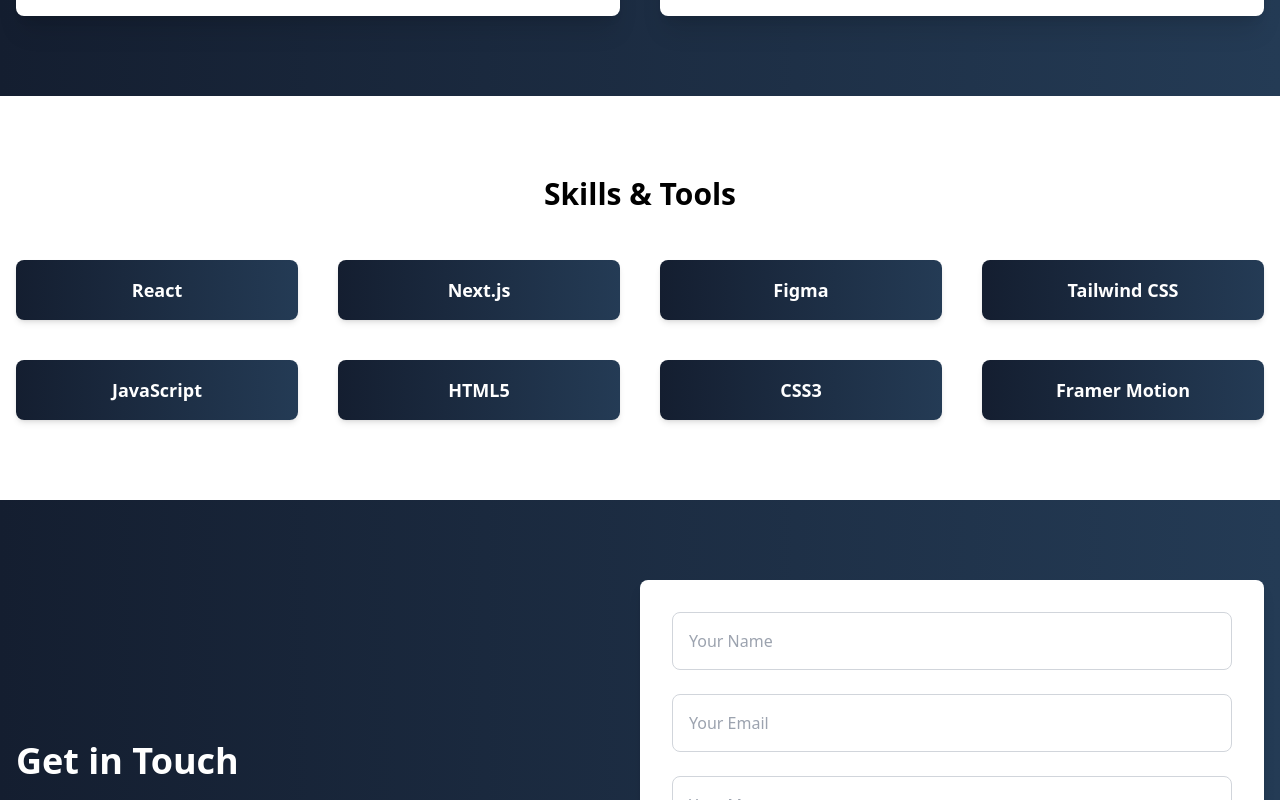
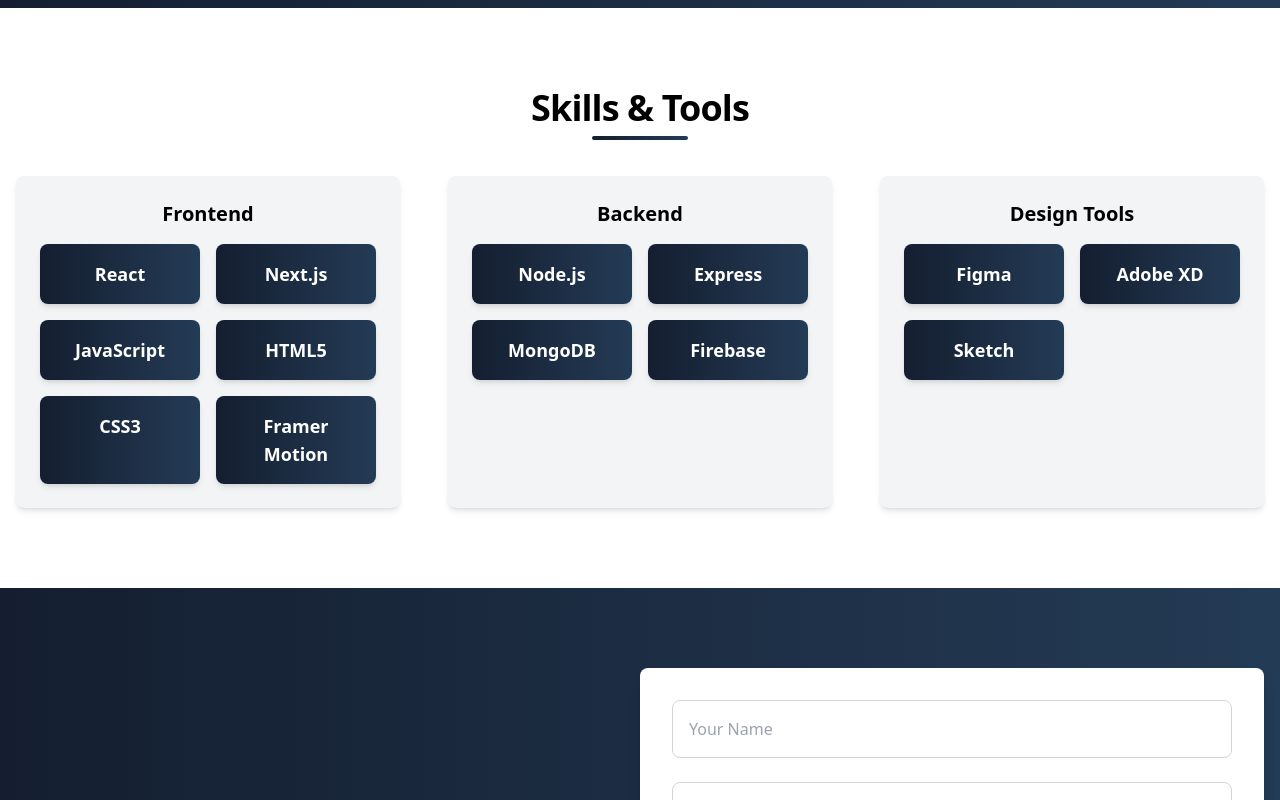
Before and after one commit to Malith212/my-portfolio, a React (Create React App) app: page / in a window 1280 px wide. Shown: the part 1440-2240 px from the top of the page. Built offline with nearby package versions, Linux system fonts and the light colour scheme.

Commit message:
styles chnaged

```diff
--- a/src/components/ContactForm.jsx
+++ b/src/components/ContactForm.jsx
@@ -44,8 +44,8 @@
 
           {/* Left side text */}
           <div className="lg:w-1/2 mb-8 lg:mb-0 text-center lg:text-left">
-            <h2 className="text-3xl md:text-4xl font-extrabold text-white">Get in Touch</h2>
-            <p className="text-lg text-white font-normal mt-4">
+            <h2 className="text-3xl md:text-4xl font-extrabold text-white">Get in Touch!</h2>
+            <p className="text-lg text-white font-extralight mt-4">
               We’d love to hear from you! <br></br>Send us a message using the form, or
               email us.
             </p>
--- a/src/components/Hero.jsx
+++ b/src/components/Hero.jsx
@@ -70,7 +70,7 @@
           <motion.a
             href={cv}
             download="Malith_Weerarathne_CV.pdf"
-            className="bg-transparent border-2 border[#2D3436] text-[#2D3436] py-2 px-6 rounded text-sm sm:text-base hover:bg-[#2D3436] hover:text-white transition-colors duration-300"
+            className="bg-transparent border-2 border[#2D3436] text-[#2D3436] py-2 px-6 rounded text-sm sm:text-base hover:bg-gradient-to-r from-[#141E30] to-[#243B55] hover:text-white transition-colors duration-300"
             whileHover={{ scale: 1.05 }}
             whileTap={{ scale: 0.95 }}
             transition={{ type: "spring", stiffness: 300 }}
--- a/src/components/KnowledgeSharing.jsx
+++ b/src/components/KnowledgeSharing.jsx
@@ -6,16 +6,26 @@
       <div className="container mx-auto px-4">
         <h2 className="text-3xl md:text-4xl font-extrabold mb-12 tracking-tight text-center">
           Knowledge Sharing
+          <span className="absolute left-1/2 transform -translate-x-1/2 mt-2 block w-24 h-1 bg-gradient-to-r from-[#141E30] to-[#243B55] rounded"></span>
         </h2>
         <div className="flex flex-col md:flex-row justify-center items-center md:space-x-8">
           {/* Left Side Text */}
           <div className="w-full md:w-1/2 text-left mb-8 md:mb-0">
-            <h3 className="text-xl md:text-2xl font-bold mb-4">TrackMaster Project 🚀</h3>
+            <h3 className="text-xl md:text-2xl font-bold mb-4">
+              TrackMaster Project 🚀
+            </h3>
             <p className="text-gray-700 text-base md:text-lg mb-4">
-              As first-year undergraduates at the Faculty of IT, University of Moratuwa, we developed a smart camera bag called "TrackMaster" for our hardware project. The problem we addressed is the lack of a camera bag that combines location tracking, a security lock, and a portable dry box facility.
+              As first-year undergraduates at the Faculty of IT, University of
+              Moratuwa, we developed a smart camera bag called "TrackMaster" for
+              our hardware project. The problem we addressed is the lack of a
+              camera bag that combines location tracking, a security lock, and a
+              portable dry box facility.
             </p>
             <p className="text-gray-700 text-base md:text-lg mb-4">
-              Our solution is an all-in-one camera bag that offers photographers convenience, security, and protection. It includes real-time location tracking, a security lock, and a dry box to ensure camera equipment stays safe and dry.
+              Our solution is an all-in-one camera bag that offers photographers
+              convenience, security, and protection. It includes real-time
+              location tracking, a security lock, and a dry box to ensure camera
+              equipment stays safe and dry.
             </p>
           </div>
 
--- a/src/components/Projects.jsx
+++ b/src/components/Projects.jsx
@@ -9,9 +9,7 @@
       id="projects"
     >
       <div className="container mx-auto text-center px-4">
-        <h2 className="text-3xl md:text-4xl font-extrabold mb-12 tracking-tight">
-          Projects
-        </h2>
+
         <div className="grid grid-cols-1 md:grid-cols-2 gap-10">
 
           {/* Project Card 1 */}
--- a/src/components/Skills.jsx
+++ b/src/components/Skills.jsx
@@ -2,10 +2,19 @@
 import { motion } from "framer-motion"; // Importing Framer Motion for animations
 
 const Skills = () => {
-  const skills = [
-    "React", "Next.js", "Figma", "Tailwind CSS", "JavaScript", "HTML5", "CSS3", "Framer Motion"
+  // Defining skills for each category
+  const frontendSkills = [
+    "React",
+    "Next.js",
+    "JavaScript",
+    "HTML5",
+    "CSS3",
+    "Framer Motion",
   ];
+  const backendSkills = ["Node.js", "Express", "MongoDB", "Firebase"];
+  const designSkills = ["Figma", "Adobe XD", "Sketch"];
 
+  // Variants for animation
   const containerVariants = {
     hidden: { opacity: 0, y: 50 },
     visible: {
@@ -21,31 +30,110 @@
 
   const itemVariants = {
     hidden: { opacity: 0, scale: 0.8 },
-    visible: { opacity: 1, scale: 1, transition: { duration: 0.5, ease: "easeOut" } },
-    hover: { scale: 1.1, boxShadow: "0px 8px 24px rgba(0,0,0,0.2)", transition: { duration: 0.3 } },
+    visible: {
+      opacity: 1,
+      scale: 1,
+      transition: { duration: 0.5, ease: "easeOut" },
+    },
+    hover: {
+      scale: 1.1,
+      boxShadow: "0px 8px 24px rgba(0,0,0,0.2)",
+      transition: { duration: 0.3 },
+    },
   };
 
   return (
     <section className="bg-white py-20" id="skills">
       <div className="container mx-auto text-center px-4">
-        <h2 className="text-2xl md:text-3xl font-semibold mb-12">Skills & Tools</h2>
+        {/* Skills and Tools Header with underline */}
+        <h2 className="text-3xl md:text-4xl font-extrabold mb-12 tracking-tight text-center relative">
+          Skills & Tools
+          <span className="absolute left-1/2 transform -translate-x-1/2 mt-2 block w-24 h-1 bg-gradient-to-r from-[#141E30] to-[#243B55] rounded"></span>
+        </h2>
+
+        {/* Frontend, Backend, and Design Skills containers */}
+        <div className="grid md:grid-cols-3 gap-12">
+          {/* Frontend Skills */}
           <motion.div
-          className="grid grid-cols-2 md:grid-cols-4 gap-10"
+            className="p-6 bg-gray-100 rounded-lg shadow-md"
             variants={containerVariants}
             initial="hidden"
             animate="visible"
           >
-          {skills.map((skill, index) => (
+            <h3 className="text-xl font-bold mb-4">Frontend</h3>
+            <motion.div
+              className="grid grid-cols-2 gap-4"
+              variants={containerVariants}
+              initial="hidden"
+              animate="visible"
+            >
+              {frontendSkills.map((skill, index) => (
                 <motion.div
                   key={index}
-              className="p-4 bg-gradient-to-r from-[#141E30] to-[#243B55] text-white shadow-md rounded-lg cursor-pointer transition-transform"
+                  className="p-4 bg-gradient-to-r from-[#141E30] to-[#243B55] text-white shadow-md rounded-lg cursor-pointer"
                   variants={itemVariants}
                   whileHover="hover"
                 >
-              <h3 className="text-lg font-bold">{skill}</h3>
+                  <h4 className="text-lg font-bold">{skill}</h4>
                 </motion.div>
               ))}
             </motion.div>
+          </motion.div>
+
+          {/* Backend Skills */}
+          <motion.div
+            className="p-6 bg-gray-100 rounded-lg shadow-md"
+            variants={containerVariants}
+            initial="hidden"
+            animate="visible"
+          >
+            <h3 className="text-xl font-bold mb-4">Backend</h3>
+            <motion.div
+              className="grid grid-cols-2 gap-4"
+              variants={containerVariants}
+              initial="hidden"
+              animate="visible"
+            >
+              {backendSkills.map((skill, index) => (
+                <motion.div
+                  key={index}
+                  className="p-4 bg-gradient-to-r from-[#141E30] to-[#243B55] text-white shadow-md rounded-lg cursor-pointer"
+                  variants={itemVariants}
+                  whileHover="hover"
+                >
+                  <h4 className="text-lg font-bold">{skill}</h4>
+                </motion.div>
+              ))}
+            </motion.div>
+          </motion.div>
+
+          {/* Design Tools */}
+          <motion.div
+            className="p-6 bg-gray-100 rounded-lg shadow-md"
+            variants={containerVariants}
+            initial="hidden"
+            animate="visible"
+          >
+            <h3 className="text-xl font-bold mb-4">Design Tools</h3>
+            <motion.div
+              className="grid grid-cols-2 gap-4"
+              variants={containerVariants}
+              initial="hidden"
+              animate="visible"
+            >
+              {designSkills.map((skill, index) => (
+                <motion.div
+                  key={index}
+                  className="p-4 bg-gradient-to-r from-[#141E30] to-[#243B55] text-white shadow-md rounded-lg cursor-pointer"
+                  variants={itemVariants}
+                  whileHover="hover"
+                >
+                  <h4 className="text-lg font-bold">{skill}</h4>
+                </motion.div>
+              ))}
+            </motion.div>
+          </motion.div>
+        </div>
       </div>
     </section>
   );
```
Lines whose indentation alone changed are shown as unchanged.
